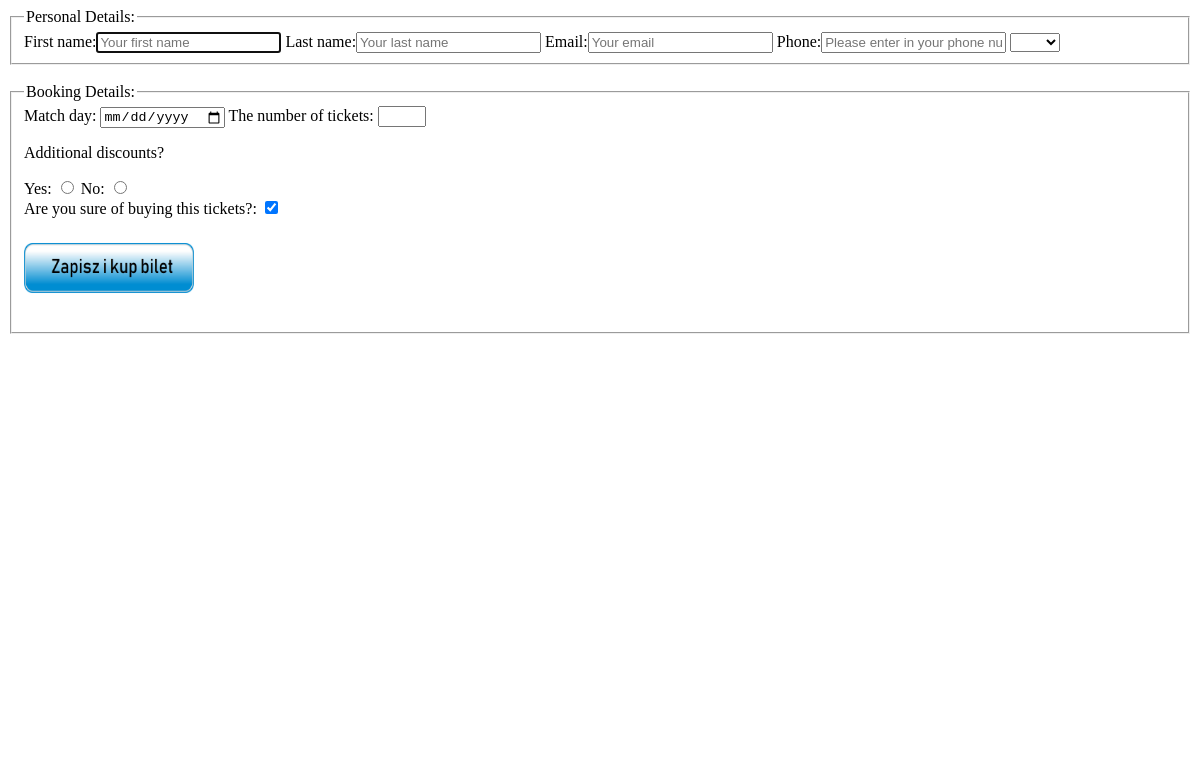
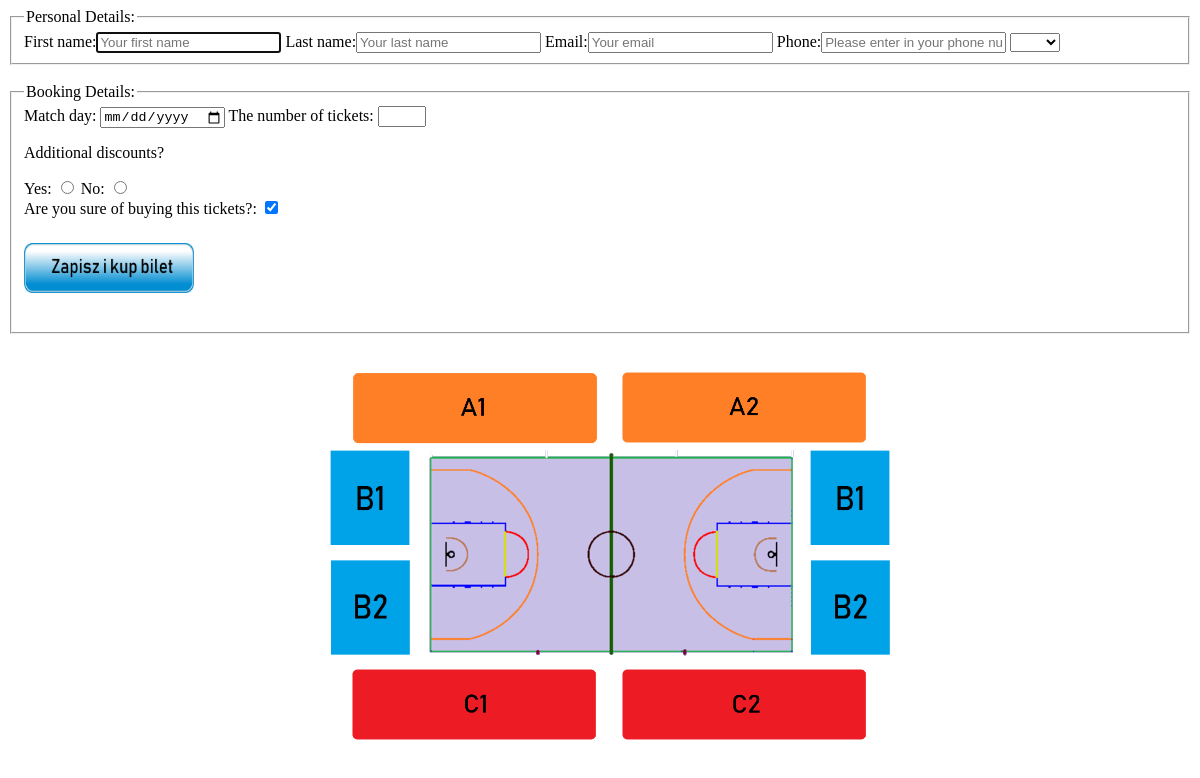
Before and after one commit to MarcinNiel/Buy_stadium_ticket, an Electron app: page personalData.html in a window 1200 px wide. Drawn offline with Linux system fonts and the light colour scheme.

Commit message:
Fast fast

```diff
--- a/personalData.html
+++ b/personalData.html
@@ -5,6 +5,17 @@
 		  <title>Personal Data</title>
     </head>
 	<body>
+	<div class="content">
+     <IMG STYLE="position:absolute; TOP:367px; RIGHT:600px; WIDTH:250px; HEIGHT:80px" SRC="photos/A1.png">
+	 <IMG STYLE="position:absolute; TOP:368px; RIGHT:330px; WIDTH:250px; HEIGHT:80px" SRC="photos/A2.png">
+	 <IMG STYLE="position:absolute; TOP:440px; RIGHT:780px; WIDTH:100px; HEIGHT:115px" SRC="photos/B1.png">
+	 <IMG STYLE="position:absolute; TOP:550px; RIGHT:780px; WIDTH:100px; HEIGHT:115px" SRC="photos/B2.png">
+	 <IMG STYLE="position:absolute; TOP:440px; RIGHT:300px; WIDTH:100px; HEIGHT:115px" SRC="photos/B1.png">
+	 <IMG STYLE="position:absolute; TOP:550px; RIGHT:300px; WIDTH:100px; HEIGHT:115px" SRC="photos/B2.png">
+	 <IMG STYLE="position:absolute; TOP:665px; RIGHT:600px; WIDTH:250px; HEIGHT:80px" SRC="photos/C1.png">
+	 <IMG STYLE="position:absolute; TOP:665px; RIGHT:330px; WIDTH:250px; HEIGHT:80px" SRC="photos/C2.png">
+	 <IMG STYLE="position:absolute; TOP:450px; RIGHT:400px; WIDTH:377px; HEIGHT:211px" SRC="photos/boisko.png">
+    </div>
 	<form action="index.html"  method="GET">
 	<fieldset>
 	<legend>Personal Details: </legend>
```
Also changed, not shown: find_bestTicket.js (added), photos/A1.png (added), photos/A2.png (added), photos/B1.png (added), photos/B2.png (added), photos/C1.png (added), photos/C2.png (added), photos/boisko.png (added), photos/sektory.gif (deleted), photos/stadion.png (deleted).
